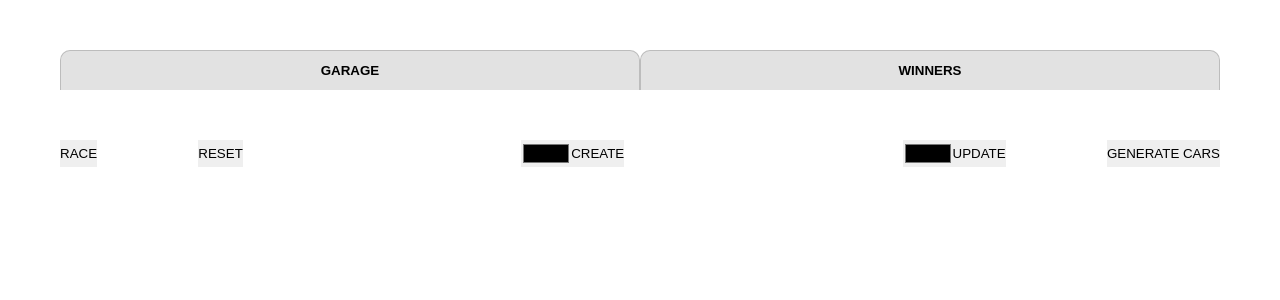
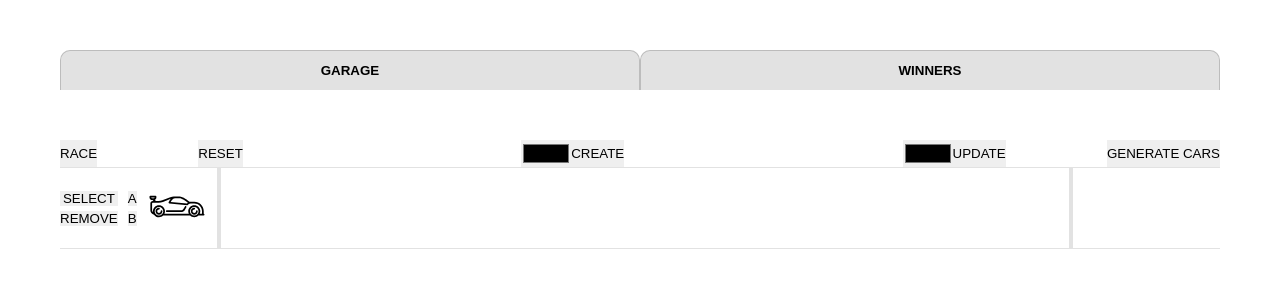
Before and after one commit to solidados/async-race, a React (Vite) app: page / in a window 1280 px wide. Shown: the top 300 px of the page. Built offline with nearby package versions, Linux system fonts and the light colour scheme.

Commit message:
feat: add Track to Garage

```diff
--- a/src/components/garage/Garage.tsx
+++ b/src/components/garage/Garage.tsx
@@ -1,5 +1,6 @@
 import Button from '../../ui/buttons/Button.tsx';
 import CarFeatures from '../CarFeatures/CarFeatures.tsx';
+import CarTrack from '../track/CarTrack.tsx';
 import './styles.scss';
 
 const Garage = () => (
@@ -11,6 +12,7 @@ const Garage = () => (
       <CarFeatures blockName={'update'} />
       <Button className={'garage-btn-generate-cars'} text={'generate cars'} />
     </div>
+    <CarTrack />
   </div>
 );
 
```
Also changed, not shown: public/race-car.svg (added).
